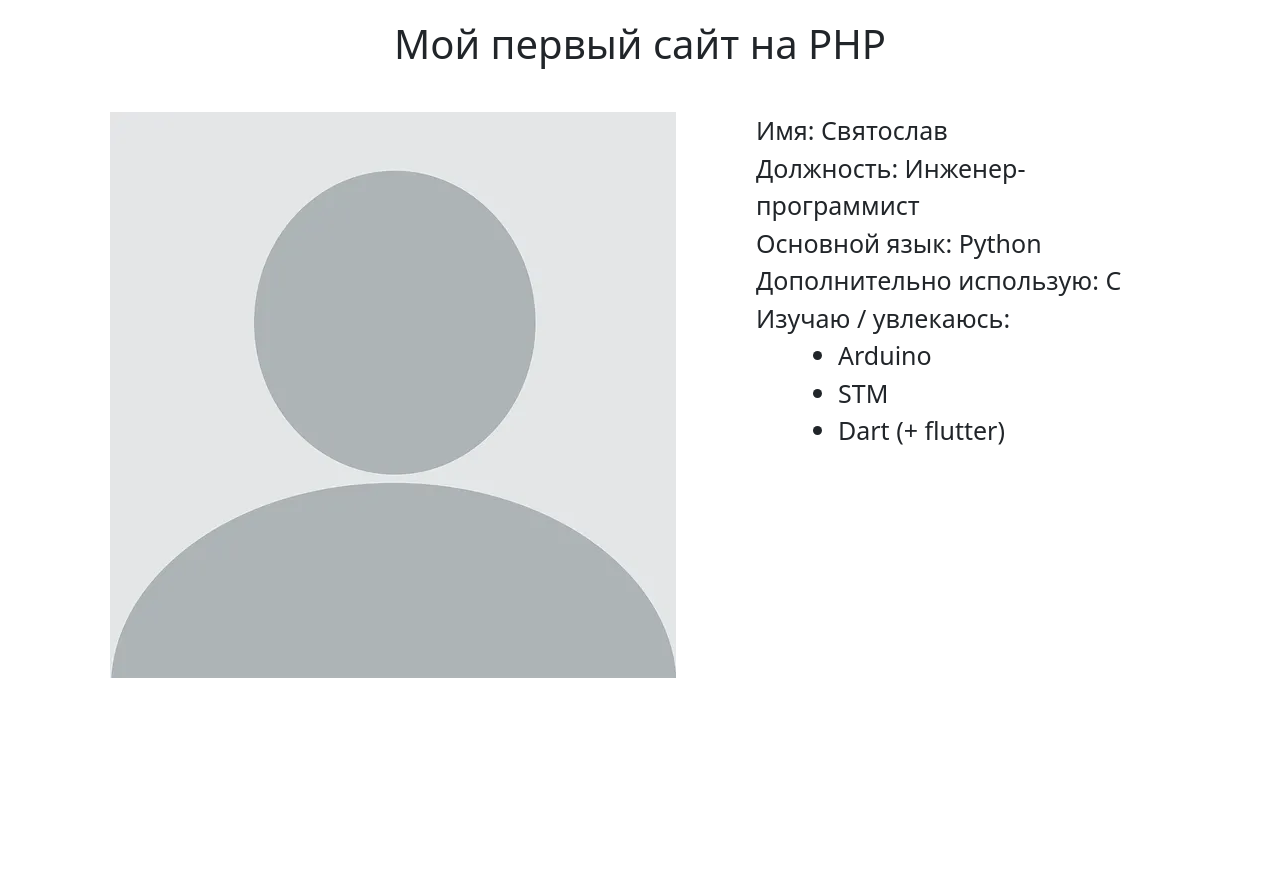
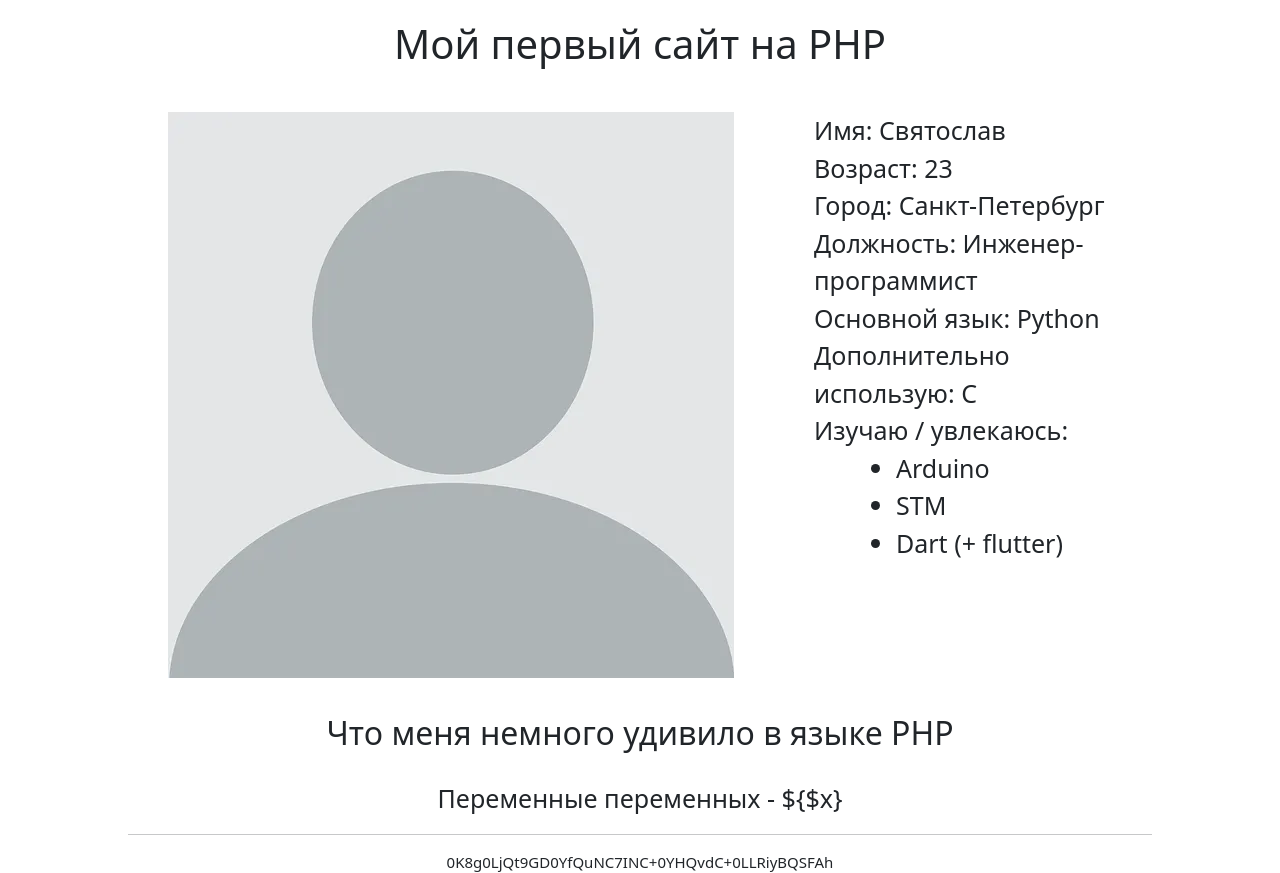
Before and after one commit to Neranss/MyFirstPHPSiteSkillBox, a PHP site: page / in a window 1280 px wide. Shown: the part 56-929 px from the top of the page. Before the commit the page ends 734 px from the top, so only its background shows below. Run offline with PHP 8.4, Linux system fonts and the light colour scheme.

Commit message:
Add files via upload

```diff
--- a/my_site/about_me.php
+++ b/my_site/about_me.php
@@ -6,6 +6,8 @@
     <div class="col">
       <div class="p-3 main_text">
           <div>Имя: <?php echo $userName?></div>
+          <div>Возраст: <?php echo $age?></div>
+          <div>Город: <?php echo $city?></div>
           <div>Должность: <?php echo $jobPosition?></div>
           <div>Основной язык: <?php echo $mainLanguage?></div>
           <div>Дополнительно использую: <?php echo $additionalLanguage?></div>
--- a/my_site/index.php
+++ b/my_site/index.php
@@ -1,6 +1,8 @@
 <?php
 $siteNumber = "первый";
 $userName = "Святослав";
+$age = 23;
+$city = "Санкт-Петербург";
 $jobPosition = "Инженер-программист";
 $mainLanguage = "Python";
 $additionalLanguage = "C";
--- /dev/null
+++ b/my_site/knowledge.php
@@ -0,0 +1,20 @@
+<div>
+    <h2 class="special_title">Что меня немного удивило в языке PHP</h2>
+    <?php
+        $topic = "Переменные переменных - ";
+        $unusualSyntax = "\${\$x}";
+        $disclosure = "unusualSyntax";
+        echo '<div style="text-align: center;" class="main_text">' . $topic . ${$disclosure} . '</div>';
+    ?>
+    <footer class="footer_text">
+        <hr>
+        <?php
+            $a = "Я изучил основы PHP";
+            $b = 15;
+            $c = 2;
+            $lastSymbol = chr(round($b * $c * 1.1));
+            $lastText = base64_encode($a . $lastSymbol);
+            echo $lastText;
+        ?>
+    </footer>
+</div>
--- a/my_site/main.php
+++ b/my_site/main.php
@@ -8,8 +8,9 @@
     <body>
         <?php include 'navbar.php' ?>
         <div class="main_data">
-            <h1 class="main_title">Мой <?php echo $siteNumber?> сайт на PHP</h1>
+            <h1 class="special_title">Мой <?php echo $siteNumber?> сайт на PHP</h1>
+            <?php include 'about_me.php' ?>
+            <?php include 'knowledge.php'?>
         </div>
-        <?php include 'about_me.php' ?>
     </body>
 </html>
--- a/my_site/style.css
+++ b/my_site/style.css
@@ -4,7 +4,7 @@
 }
 
 
-.main_title {
+.special_title {
     text-align: center;
     padding-top: 20px;
     padding-bottom: 20px;
@@ -18,3 +18,8 @@
 .interests {
     margin-left: 50px;
 }
+
+.footer_text {
+    text-align: center;
+    font-size: 15px;
+}
```
